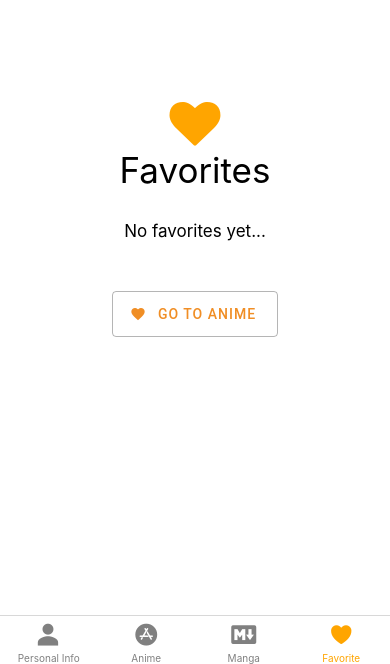
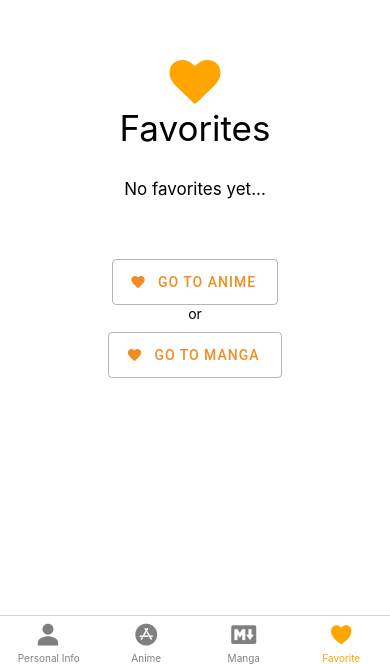
Before and after one commit to engineerStuardo/applaudoStudioCodeChallenge, a React Native app: screen /Favorite in a window 390 px wide. Shown: the part 180-844 px from the top of the page. Built offline with nearby package versions, Linux system fonts and the light colour scheme.

Commit message:
add a manga button in nofavorites and changed some styles

```diff
--- a/src/Components/NoFavorites.js
+++ b/src/Components/NoFavorites.js
@@ -30,6 +30,14 @@ export const NoFavorites = () => {
         onPress={() => navigation.navigate('Anime', {screen: 'AnimeScreen'})}>
         Go to Anime
       </FavoriteButton>
+      <Text>or</Text>
+      <FavoriteButton
+        icon="heart"
+        mode="outlined"
+        color={'#f08e25'}
+        onPress={() => navigation.navigate('Manga', {screen: 'MangaScreen'})}>
+        Go to Manga
+      </FavoriteButton>
     </NoFavoritesContainer>
   );
 };
--- a/src/Styles/NoFavoritesStyles.js
+++ b/src/Styles/NoFavoritesStyles.js
@@ -20,10 +20,11 @@ const FavoritesText = styled(Text)`
 
 const NoFavoriteText = styled(Text)`
   font-size: 17px;
+  margin-bottom: 50px;
 `;
 
 const FavoriteButton = styled(Button)`
-  margin-top: 50px;
+  margin-top: 10px;
   padding: 5px;
 `;
 
```
